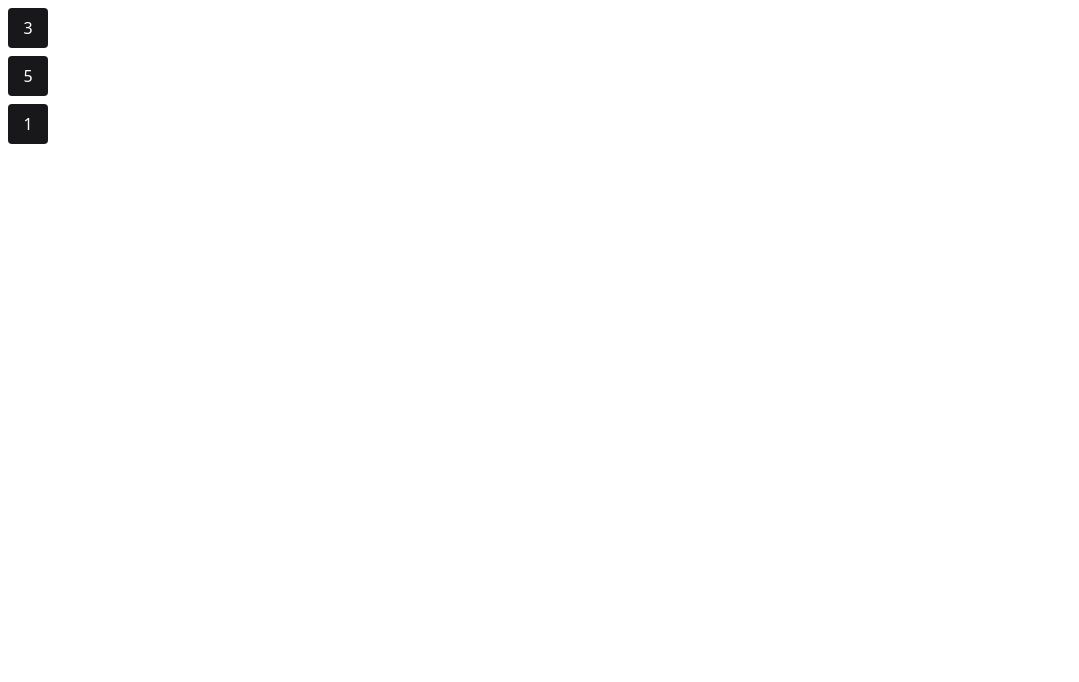
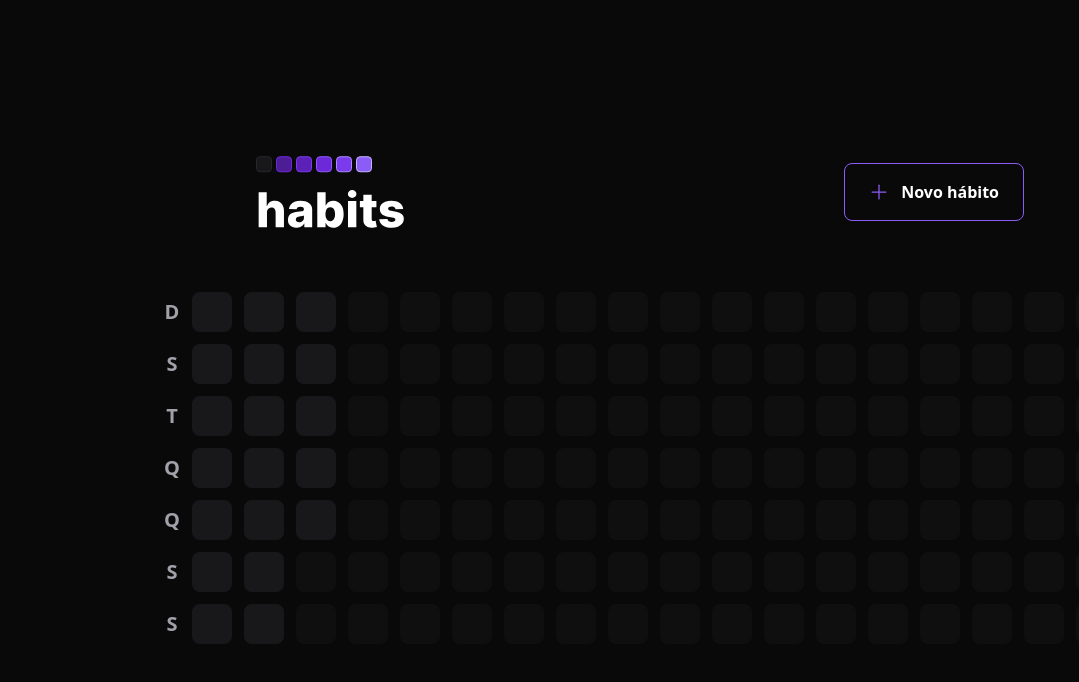
Before and after one commit to flaviosenne/nlw-setup, a React (Vite) app in the folder frontend/: page / in a window 1280 px wide. Shown: the top 682 px of the page, without its empty margins (0-1079 px from the left). Built offline with nearby package versions, Linux system fonts and the light colour scheme.

Commit message:
criar componente header e sumario (quadradinhos) da semana ja estilizado

```diff
--- a/frontend/index.html
+++ b/frontend/index.html
@@ -6,7 +6,7 @@
     <meta name="viewport" content="width=device-width, initial-scale=1.0" />
     <title>Vite + React + TS</title>
   </head>
-  <body>
+  <body class="bg-background text-white">
     <div id="root"></div>
     <script type="module" src="/src/main.tsx"></script>
   </body>
--- a/frontend/package.json
+++ b/frontend/package.json
@@ -9,6 +9,8 @@
     "preview": "vite preview"
   },
   "dependencies": {
+    "dayjs": "^1.11.7",
+    "phosphor-react": "^1.4.1",
     "react": "^18.2.0",
     "react-dom": "^18.2.0"
   },
--- a/frontend/src/App.tsx
+++ b/frontend/src/App.tsx
@@ -1,13 +1,14 @@
-import { Habit } from './components/Habit'
+import { Header } from "./components/Header";
+import { SummaryTable } from "./components/SummaryTable";
 
-function App() {
+
+export function App() {
   return (
-    <>
-      <Habit completed={3} />
-      <Habit completed={5} />
-      <Habit completed={1} />
-    </>
+    <div className='w-screen h-screen flex justify-center  items-center'>
+      <div className='w-full max-w-5xl px-6 flex flex-col gap-16'>
+        <Header />
+        <SummaryTable />
+      </div>
+    </div>
   )
 }
-
-export default App
--- a/frontend/src/components/Habit.tsx
+++ /dev/null
@@ -1,11 +0,0 @@
-interface HabitProps {
-    completed: number
-}
-
-export function Habit(props: HabitProps) {
-    return (
-        <div className="bg-zinc-900 w-10 h-10 text-white rounded m-2 text-center flex items-center justify-center">
-            {props.completed}
-        </div>
-    )
-}
--- /dev/null
+++ b/frontend/src/components/HabitDay.tsx
@@ -0,0 +1,9 @@
+interface HabitProps {
+    completed: number
+}
+
+export function HabitDay() {
+    return (
+        <div className="w-10 h-10 bg-zinc-900 border-2 border-zinc-900 rounded-lg "></div>
+    )
+}
--- /dev/null
+++ b/frontend/src/components/Header.tsx
@@ -0,0 +1,20 @@
+import { Plus } from 'phosphor-react'
+
+import logoImage from '../assets/logo.svg'
+
+export function Header(){
+    return (
+        <div className='w-full max-w-3xl mx-auto flex items-center justify-between'>
+          <img src={logoImage} alt='Habit' />
+
+          <button
+            className='border border-violet-500 font-semibold rounded-lg px-6 py-4 flex items-center gap-3 hover:border-violet-300'
+            type='button'
+          >
+            <Plus size={20} className='text-violet-500'/>
+            Novo hábito
+          </button>
+
+        </div>
+    )
+}
--- /dev/null
+++ b/frontend/src/components/SummaryTable.tsx
@@ -0,0 +1,38 @@
+import { generateDatesFromYearBeginning } from "../utils/generate-dates-from-year-beginning"
+import { HabitDay } from "./HabitDay"
+
+const weekDays = ['D', 'S', 'T', 'Q', 'Q', 'S', 'S']
+const summaryDates = generateDatesFromYearBeginning()
+
+const minimumSummaryDatesSize = 18 * 7
+const amountOfDaysToFill = minimumSummaryDatesSize - summaryDates.length
+
+export function SummaryTable() {
+
+    return (
+        <div className="w-full flex">
+            <div className="grid grid-rows-7 grid-flow-row gap-3">
+                {weekDays.map((weekDay, index) => {
+                    return (<div key={`${weekDay}-${index}`} className="text-zinc-400 text-xl h-10 w-10 font-bold flex items-center justify-center">
+                        {weekDay}
+                    </div>)
+                })}
+            </div>
+
+            <div className="grid grid-rows-7 grid-flow-col gap-3">
+                {summaryDates.map(date => {
+                    return (
+                        <HabitDay key={date.toString()} />
+                    )
+                })}
+
+                {amountOfDaysToFill > 0 && Array.from({ length: amountOfDaysToFill }).map((_, index) => {
+                    return (
+                        <div key={index} className="w-10 h-10 bg-zinc-900 border-2 border-zinc-900 rounded-lg opacity-40 cursor-not-allowed"
+                        />
+                    )
+                })}
+            </div>
+        </div>
+    )
+}
--- a/frontend/src/main.tsx
+++ b/frontend/src/main.tsx
@@ -1,6 +1,6 @@
 import React from 'react'
 import ReactDOM from 'react-dom/client'
-import App from './App'
+import { App } from './App'
 import './styles/global.css'
 
 ReactDOM.createRoot(document.getElementById('root') as HTMLElement).render(
--- /dev/null
+++ b/frontend/src/utils/generate-dates-from-year-beginning.ts
@@ -0,0 +1,16 @@
+import dayjs from 'dayjs'
+
+export function generateDatesFromYearBeginning(){
+    const firstDayOfTheYear = dayjs().startOf('year')
+    const today = new Date()
+
+    const dates = []
+    let compareDate = firstDayOfTheYear
+
+    while(compareDate.isBefore(today)){
+        dates.push(compareDate.toDate())
+        compareDate = compareDate.add(1, 'day')
+    }
+
+    return dates
+}
--- a/frontend/tailwind.config.cjs
+++ b/frontend/tailwind.config.cjs
@@ -5,7 +5,14 @@
     "./src/**/*.{js,ts,jsx,tsx}"
   ],
   theme: {
-    extend: {},
+    extend: {
+      colors: {
+        background: '#09090A'
+      },
+      gridTemplateRows: {
+        7: 'repeat(7,minmax(0, 1fr))'
+      }
+    },
   },
   plugins: [],
 }
```
Also changed, not shown: frontend/src/assets/logo.svg (added), 1 other file (tests, documents, lock files or other folders).
